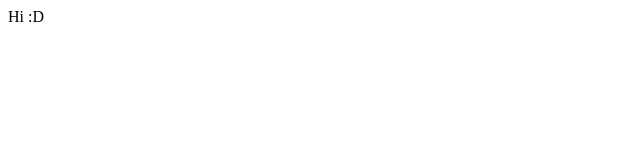
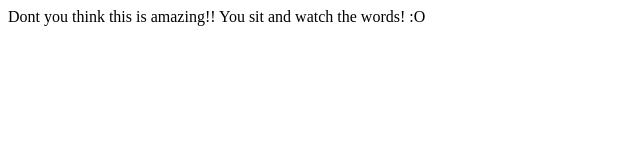
Before and after one commit to leopardgirl10/leopardgirl10.github.io, a plain HTML site: page dodge/index.html in a window 1280 px wide. Shown: the whole page, without its empty margins (0-640 px from the left). Drawn offline with Linux system fonts and the light colour scheme.

Commit message:
Update index.html

```diff
--- a/dodge/index.html
+++ b/dodge/index.html
@@ -1,6 +1,6 @@
 <!doctype>
 <html>
 <body>
-Hi :D
+  Dont you think this is amazing!! You sit and watch the words! :O
 </body>
 </html>
```
